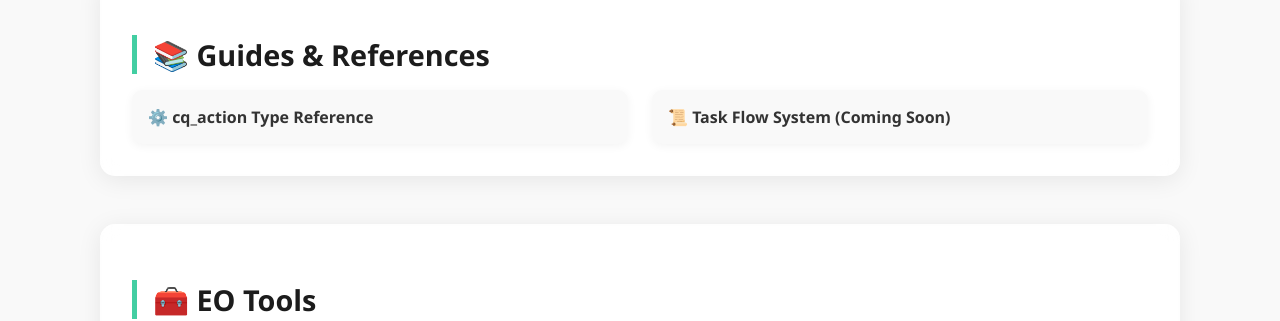
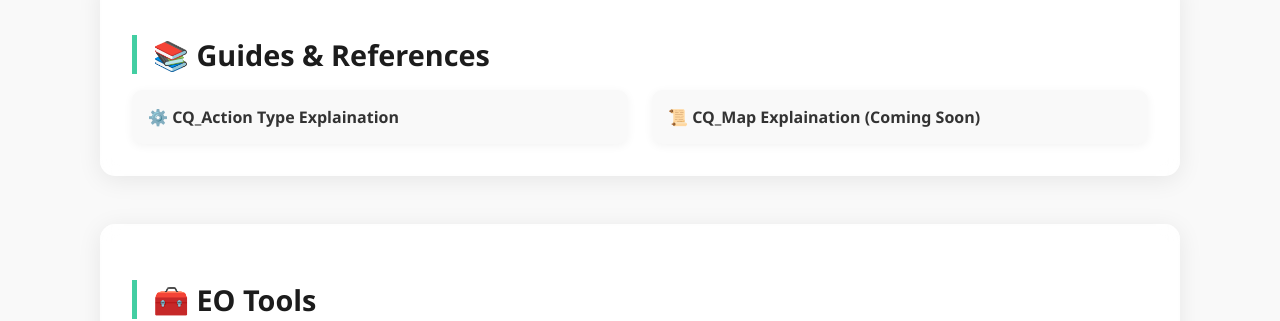
Before and after one commit to duaselipar/duaselipar.github.io, a Jekyll site: the page built from index.md, in a window 1280 px wide. Shown: the part 483-804 px from the top of the page. Built offline with Jekyll 4.4.1, drawn with Linux system fonts in a browser that asks for light colours.

Commit message:
Updated content

```diff
--- a/index.md
+++ b/index.md
@@ -102,8 +102,8 @@ title: DuaSelipar Dev Hub
 <div class="section" data-aos="fade-up" id="guides">
   <h2>📚 Guides & References</h2>
   <div class="grid">
-    <a href="/eudemons-cq_action-guide/" data-aos="flip-left">⚙️ cq_action Type Reference</a>
-    <a href="#" data-aos="flip-left">📜 Task Flow System (Coming Soon)</a>
+    <a href="/eudemons-cq_action-guide/" data-aos="flip-left">⚙️ CQ_Action Type Explaination</a>
+    <a href="#" data-aos="flip-left">📜 CQ_Map Explaination (Coming Soon)</a>
   </div>
 </div>
 
@@ -116,6 +116,8 @@ title: DuaSelipar Dev Hub
      <a href="/eoscripts/cq_action-tracker.html" data-aos="zoom-in" data-aos-delay="300">🧠 CQ Action Tracker</a>
   </div>
 </div>
+
+
 
 <div class="footer" id="footer" data-aos="fade-up">
   <p>© 2025 DuaSelipar Dev Hub. Powered by GitHub Pages. View on <a href="https://github.com/duaselipar/duaselipar.github.io" target="_blank">GitHub</a></p>
```
Also changed, not shown: 1 other file.
